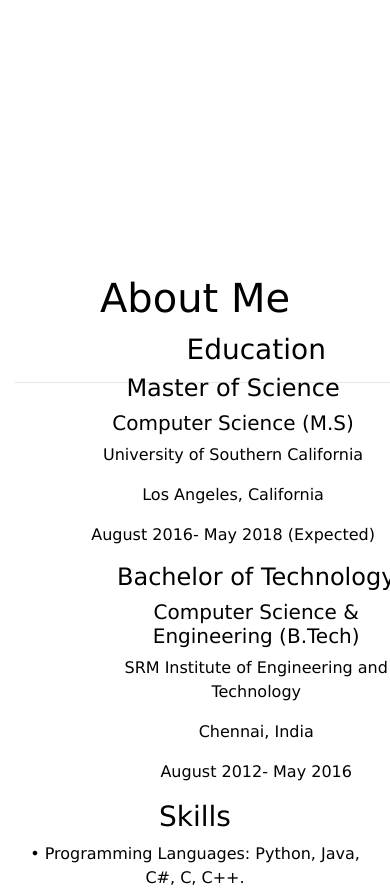
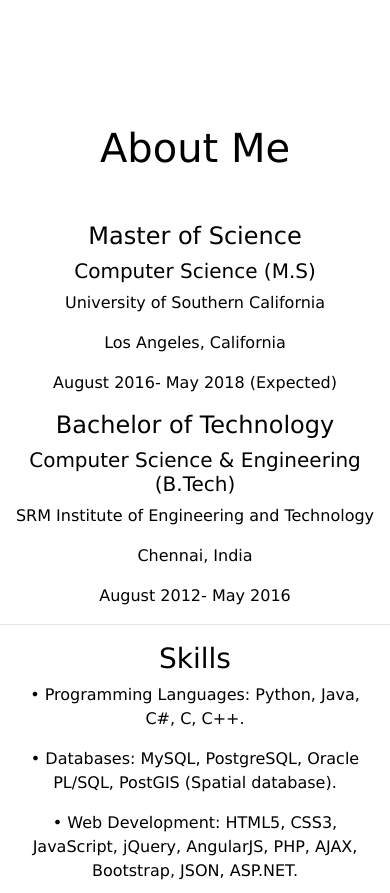
Before and after one commit to ashacker/ashacker.github.io, a plain HTML site: page index.html in a window 390 px wide. Shown: the part 720-1613 px from the top of the page. Drawn offline with nearby package versions, Linux system fonts and the light colour scheme.

Commit message:
testing on smaller screens

```diff
--- a/css/style.css
+++ b/css/style.css
@@ -1,3 +1,14 @@
+body {
+  width: 100%;
+  height: 100%;
+  margin: 0;
+  padding: 0;
+}
+
+.container {
+  padding: 0;
+}
+
 .navbar-brand {
   /*padding: 0px;*/
 }
@@ -6,13 +17,13 @@
     height: 100%;
     padding-top: 150px;
     text-align: center;
-    /*background-image: url("../wordcloud.jpg");
-    background: contain no-repeat; */
+    /*background-image: url("../wordcloud.jpg");*/
+    /*background: contain no-repeat; */
 }
 
 .about-section {
-    height: 100%;
-    padding-top: 150px;
+    /*height: 100%;*/
+    /*padding-top: 150px;*/
     text-align: center;
     background: #ffffff;
     color: #000000;
@@ -71,3 +82,33 @@
   text-align: center;
   background: #000
 }
+
+h1.about-me {
+  margin-bottom: 50px;
+}
+
+.education {
+  display: flex;
+}
+
+.masters {
+  width: 50%;
+}
+
+.bachelors {
+  width: 50%;
+}
+
+@media (max-width:992px){
+
+.education {
+  display: block;
+}
+.masters {
+  width: 100%;
+}
+
+.bachelors {
+  width: 100%;
+}
+}
--- a/index.html
+++ b/index.html
@@ -20,7 +20,7 @@
     <link href="css/scrolling-nav.css" rel="stylesheet">
     <link href="css/style.css" rel="stylesheet">
 </head>
-<body id="page-top" data-spy="scroll" data-target=".navbar-fixed-top">
+<body id="page-top" data-spy="scroll" data-target=".fixed-top">
     <nav class="navbar fixed-top navbar-expand-lg navbar-light bg-light">
     <div class="container">
       <a class="navbar-brand page-scroll" href="#page-top"><div class="badge">SR</div></a>
@@ -62,17 +62,16 @@
         <div class="container">
             <div class="row">
                 <div class="col-lg-12">
-                    <h1>About Me</h1>
-                    <div class="col-md-8" style="margin-top: 3%; margin-left: 17%;">
-                        <h3>Education</h3>
-                        <div style="display: inline; float: left;">
+                        <h1 class="about-me">About Me</h1>
+                        <div class="education">
+                          <div class="masters">
                               <h4>Master of Science</h4>
                               <h5>Computer Science (M.S)</h5>
                               <p>University of Southern California</p>
                               <p>Los Angeles, California</p>
                               <p>August 2016- May 2018 (Expected)</p>
                           </div>
-                        <div style="float: right;">
+                          <div class="bachelors">
                               <h4>Bachelor of Technology</h4>
                               <h5>Computer Science & Engineering (B.Tech)</h5>
                               <p>SRM Institute of Engineering and Technology</p>
@@ -81,7 +80,7 @@
                           </div>
                         </div>
                         <hr class="col-md-12">
-                    <div class="col-md-12">
+                        <div class="col-lg-12">
                             <h3>Skills</h3>
                             <p>• Programming Languages: Python, Java, C#, C, C++.</p>
                             <p>• Databases: MySQL, PostgreSQL, Oracle PL/SQL, PostGIS (Spatial database).</p>
@@ -95,7 +94,7 @@
     </section>
 
     <!-- Services Section -->
-    <section id="services" class="services-section">
+<!--     <section id="services" class="services-section">
         <div class="container">
             <div class="row" style="display: block;">
                 <h1>Experience</h1>
@@ -138,10 +137,10 @@
               </div>
             </div>
         </div>
-    </section>
+    </section> -->
 
     <!-- Contact Section -->
-    <section id="contact" class="contact-section">
+<!--     <section id="contact" class="contact-section">
         <div class="container">
             <div class="row">
                 <div class="col-lg-12">
@@ -156,10 +155,6 @@
                   <a class="list-group-item list-group-item-action inverse" data-toggle="list" href="#project4" role="tab">United States Congress Information Search Webpage and Android App</a>
                   <a class="list-group-item list-group-item-action inverse" data-toggle="list" href="#project5" role="tab">Comprehensive Healthcare System to Detect Depression</a>
                   <a class="list-group-item list-group-item-action inverse" data-toggle="list" href="#project6" role="tab">Face Recognition Software</a>
-                  <!-- <a class="list-group-item list-group-item-action inverse" data-toggle="list" href="#project7" role="tab">project7</a>
-                  <a class="list-group-item list-group-item-action inverse" data-toggle="list" href="#project8" role="tab">project8</a>
-                  <a class="list-group-item list-group-item-action inverse" data-toggle="list" href="#project9" role="tab">project9</a>
-                  <a class="list-group-item list-group-item-action inverse" data-toggle="list" href="#project10" role="tab">project10</a> -->
                 </div>
               </div>
               <div class="col-md-9" style="margin-top: 8%;">
@@ -206,40 +201,12 @@
                         Designed a face recognition software that detects and recognizes faces for security and authentication purposes. Implemented using Python and OpenCV. Used the AT&T Database for training.
                     </p>
                   </div>
-                  <!-- <div class="tab-pane" id="project7" role="tabpanel">
-                    <h2>project7</h2>
-                    <p>(June 2017 – August 2017)</p>
-                    <p>
-                        Designed a meal recommendation algorithm for a fully customizable mobile nutrition app that is designed to empower fitness professionals to create and monitor practical nutrition programs for their clients. The system recommends meal options for users based on their food preferences, past meal plans, nutrition goals and meal plans of other similar users. Used collaborative filtering as the primary machine learning algorithm to achieve the same.
-                    </p>
-                  </div>
-                  <div class="tab-pane" id="project8" role="tabpanel">
-                    <h2>project8</h2>
-                    <p>(June 2017 – August 2017)</p>
-                    <p>
-                        Designed a meal recommendation algorithm for a fully customizable mobile nutrition app that is designed to empower fitness professionals to create and monitor practical nutrition programs for their clients. The system recommends meal options for users based on their food preferences, past meal plans, nutrition goals and meal plans of other similar users. Used collaborative filtering as the primary machine learning algorithm to achieve the same.
-                    </p>
-                  </div>
-                  <div class="tab-pane" id="project9" role="tabpanel">
-                    <h2>project9</h2>
-                    <p>(June 2017 – August 2017)</p>
-                    <p>
-                        Designed a meal recommendation algorithm for a fully customizable mobile nutrition app that is designed to empower fitness professionals to create and monitor practical nutrition programs for their clients. The system recommends meal options for users based on their food preferences, past meal plans, nutrition goals and meal plans of other similar users. Used collaborative filtering as the primary machine learning algorithm to achieve the same.
-                    </p>
-                  </div>
-                  <div class="tab-pane" id="project10" role="tabpanel">
-                    <h2>project10</h2>
-                    <p>(June 2017 – August 2017)</p>
-                    <p>
-                        Designed a meal recommendation algorithm for a fully customizable mobile nutrition app that is designed to empower fitness professionals to create and monitor practical nutrition programs for their clients. The system recommends meal options for users based on their food preferences, past meal plans, nutrition goals and meal plans of other similar users. Used collaborative filtering as the primary machine learning algorithm to achieve the same.
-                    </p>
-                  </div> -->
                 </div>
               </div>
             </div>
             </div>
         </div>
-    </section>
+    </section> -->
 
     <!-- jQuery -->
     <script src="js/jquery.js"></script>
```
Lines whose indentation alone changed are shown as unchanged.
